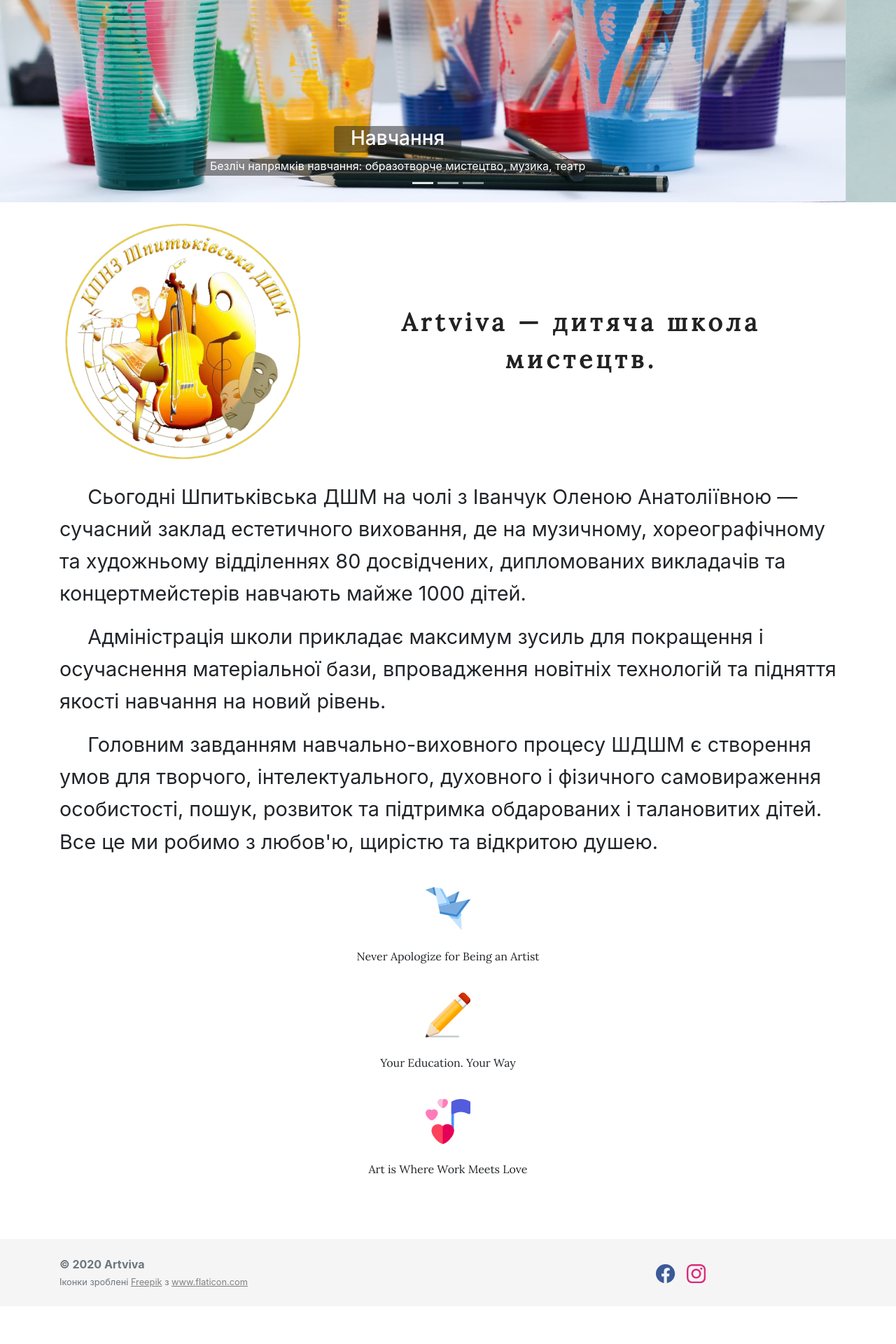
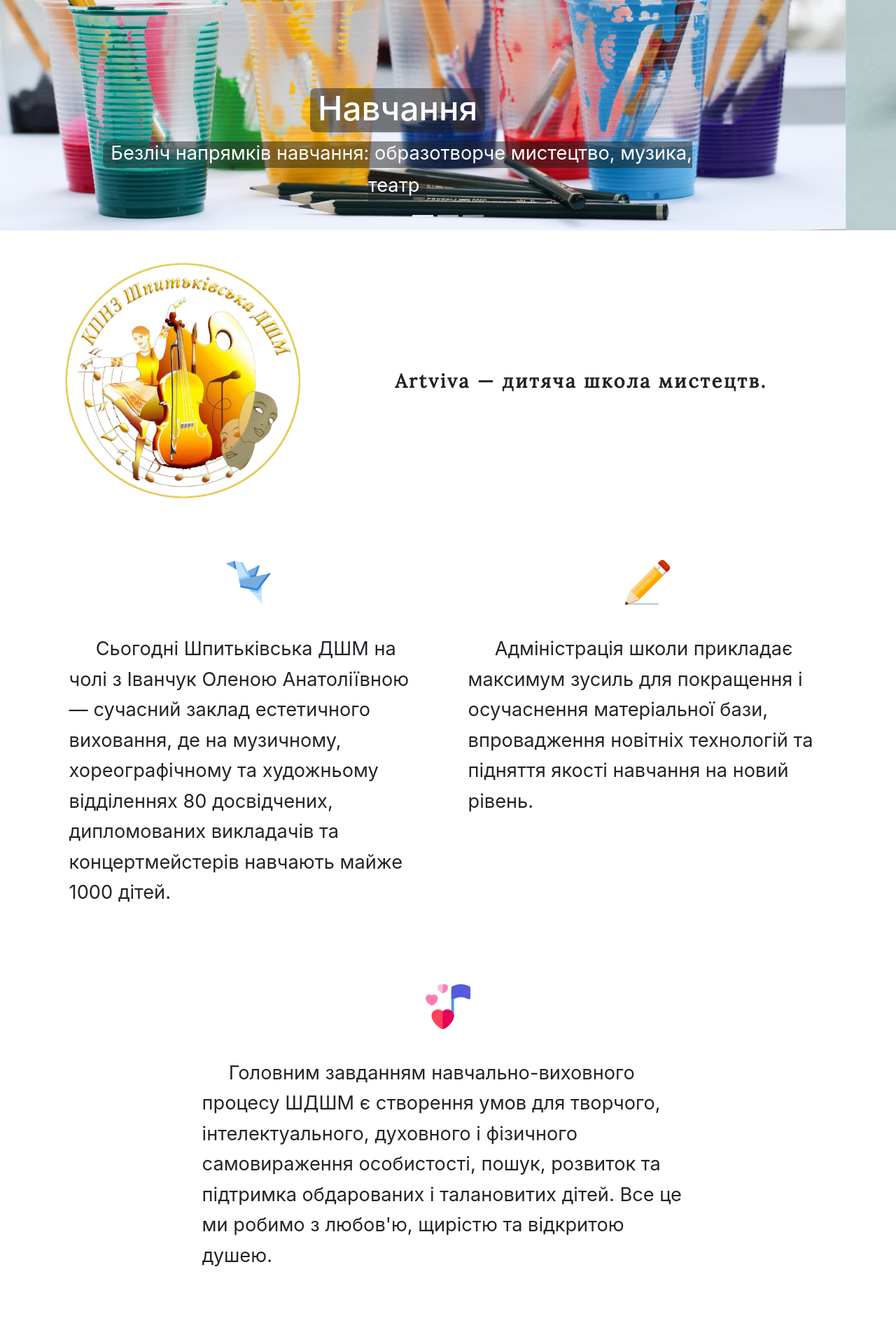
Before and after one commit to Sharlushka/artviva-frontend, a React (Create React App) app: page / in a window 1280 px wide. Shown: the part 620-2540 px from the top of the page at 70% size. Before the commit the page ends 2486 px from the top, so only its background shows below. Built offline with nearby package versions, Linux system fonts and the light colour scheme.

Commit message:
Fix font sizes

```diff
--- a/src/components/AboutView.js
+++ b/src/components/AboutView.js
@@ -38,12 +38,12 @@ const AboutView = () => {
 		<Container>
 			<Row className="d-flex justify-content-center">
 				<Col xs={12}>
-					<h1 className="text-center py-4 alternate-font">
+					<h1 className="text-center py-4 custom-font">
 						Про школу
 					</h1>
 				</Col>
 
-				<Col xs={12} className="about-quote alternate-font">
+				<Col xs={12} className="about-quote custom-font">
 					<p className="text-center">
 						<em>Музика, не згадуючи ні npo що, може сказати все.</em>
 					</p>
--- a/src/components/BlogView.js
+++ b/src/components/BlogView.js
@@ -5,7 +5,7 @@ import { Container, Row, Col } from 'react-bootstrap'
 const BlogView = () => {
 	return (
 		<Container>
-			<h1 className="py-3 text-center alternate-font">Блог</h1>
+			<h1 className="py-3 text-center custom-font">Блог</h1>
 			<Row>
 				<Col>
 					<div className="fb-page d-flex justify-content-center"
--- a/src/components/LoginForm.js
+++ b/src/components/LoginForm.js
@@ -37,7 +37,7 @@ const LoginForm = (props) => {
 
 	return (
 		<>
-			<h3 className="text-center alternate-font py-4">
+			<h3 className="text-center custom-font py-4">
 				Логін
 			</h3>
 			<Form data-cy="loginForm" onSubmit={handleLogin}>
--- a/src/components/MainPage.js
+++ b/src/components/MainPage.js
@@ -36,44 +36,35 @@ const MainPage = () => {
 							Artviva — дитяча школа мистецтв.
 						</strong>
 					</Col>
-					<Col
-						xs={12}
-					>
-						<p className="pt-4 main-page-descr">
+					<Col>
+						<Row className="text-center py-4 justify-content-center">
+							<Col xs={12} sm={6} className="py-4">
+								<OrigamiIcon />
+								<p className="pt-4 px-2 main-page-descr">
 									Сьогодні Шпитьківська ДШМ на чолі з Іванчук Оленою Анатоліївною
 									&mdash; сучасний заклад естетичного виховання, де на музичному,
 									хореографічному та художньому відділеннях 80 досвідчених, дипломованих
 									викладачів та концертмейстерів навчають майже 1000 дітей.
 								</p>
-						<p className="main-page-descr">
+							</Col>
+							<Col xs={12} sm={6} className="py-4">
+								<EditIcon />
+								<p className="pt-4 px-2 main-page-descr">
 									Адміністрація школи прикладає максимум зусиль для покращення
 									і осучаснення матеріальної бази, впровадження новітніх технологій
 									та підняття якості навчання на новий рівень.
 								</p>
-						<p className="main-page-descr">
+							</Col>
+							<Col xs={12} sm={8} className="py-4">
+								<LoveSongIcon />
+								<p className="pt-4 px-2 main-page-descr">
 									Головним завданням навчально-виховного процесу ШДШМ є створення умов
 									для творчого, інтелектуального, духовного і фізичного самовираження
 									особистості, пошук, розвиток та підтримка обдарованих і талановитих
 									дітей. Все це ми робимо з любов&apos;ю, щирістю та відкритою душею.
 								</p>
 							</Col>
-					<Col>
-						<Container>
-							<Row className="text-center py-4">
-								<Col xs={12}>
-									<OrigamiIcon />
-									<p className="py-4 alternate-font">Never Apologize for Being an Artist</p>
-								</Col>
-								<Col xs={12}>
-									<EditIcon />
-									<p className="py-4 alternate-font">Your Education. Your Way</p>
-								</Col>
-								<Col xs={12}>
-									<LoveSongIcon />
-									<p className="py-4 alternate-font">Art is Where Work Meets Love</p>
-								</Col>
 						</Row>
-						</Container>
 					</Col>
 				</Row>
 			</Container>
--- a/src/components/NavigationBar.js
+++ b/src/components/NavigationBar.js
@@ -2,21 +2,20 @@ import React from 'react'
 import { Link } from 'react-router-dom'
 import { connect } from 'react-redux'
 import Logout from './Logout'
-import { Navbar, Nav } from 'react-bootstrap'
+import { Navbar, Nav, Image } from 'react-bootstrap'
 
 const NavigationBar = ({ user }) => {
 	return (
 		<header>
 			<Navbar collapseOnSelect expand="sm" bg="light" variant="light">
-				<Navbar.Brand href="/">
-					<img
+				<Navbar.Brand href="/" className="d-flex align-items-center">
+					<Image
 						alt="Лого"
 						src="img/schoolLogo-transparent.png"
 						width="30"
 						height="30"
-						className="d-inline-block align-top"
 					/>{' '}
-					<span className="alternate-font">Artviva</span>
+					<span className="pl-2 nav-logo-font">Artviva</span>
 				</Navbar.Brand>
 				<Navbar.Toggle aria-controls="responsive-navbar-nav" />
 				<Navbar.Collapse id="responsive-navbar-nav">
--- a/src/css/style.css
+++ b/src/css/style.css
@@ -1,13 +1,12 @@
 @import url("https://fonts.googleapis.com/css?family=Lora&display=swap");
 .custom-font {
   font-family: "Lora", serif;
-  font-size: 1.1em;
-  letter-spacing: 0.15em;
+  letter-spacing: 0.1em;
   text-align: center;
   color: #222222;
 }
 
-.alternate-font {
+.nav-logo-font {
   font-family: "Lora", serif;
 }
 
@@ -16,14 +15,8 @@
   display: inline;
   text-align: center;
   border-radius: 0.25rem;
-  padding: 0 1.5rem 0.25rem 1.5rem;
-  line-height: 2;
-}
-@media screen and (-webkit-min-device-pixel-ratio: 2) and (min-width: 360px) {
-  .carousel-caption h3 {
-    line-height: 1.5;
-    padding: 0 0.3rem;
-  }
+  line-height: 1.7;
+  padding: 0 0.4rem 0.2rem 0.4rem;
 }
 
 .carousel-caption p {
@@ -31,100 +24,18 @@
   display: inline;
   text-align: center;
   border-radius: 0.25rem;
-  padding: 0 1.5rem 0.25rem 1.5rem;
-}
-@media screen and (-webkit-min-device-pixel-ratio: 2) and (min-width: 360px) {
-  .carousel-caption p {
-    line-height: 1.5;
-    padding: 0 0.3rem;
-  }
+  line-height: 1.7;
+  padding: 0 0.4rem 0.2rem 0.4rem;
 }
 
-@media screen and (-webkit-min-device-pixel-ratio: 2) and (min-width: 360px) {
-  .main-title {
-    font-size: 0.9em;
-  }
-}
-@media screen and (-webkit-min-device-pixel-ratio: 2) and (min-width: 768px) {
-  .main-title {
-    font-size: 1.7em;
-  }
-}
-@media screen and (-webkit-min-device-pixel-ratio: 2) and (min-width: 1024px) {
-  .main-title {
-    font-size: 2.6em;
-  }
-}
-@media screen and (max-resolution: 96dpi) and (min-width: 600px) {
-  .main-title {
-    font-size: 1.5em;
-  }
-}
-@media screen and (max-resolution: 96dpi) and (min-width: 1024px) {
-  .main-title {
-    font-size: 2.2em;
-  }
-}
-@media screen and (max-resolution: 96dpi) and (min-width: 1920px) {
-  .main-title {
-    font-size: 2.5em;
-  }
+.carousel-indicators {
+  margin: 0 0 0.3rem 0;
 }
 
 .main-page-descr, .about-text {
   text-indent: 1.4em;
+  text-align: left;
   line-height: 1.6;
-}
-@media screen and (-webkit-min-device-pixel-ratio: 2) and (min-width: 768px) {
-  .main-page-descr, .about-text {
-    font-size: 1.7em;
-  }
-}
-@media screen and (-webkit-min-device-pixel-ratio: 2) and (min-width: 1920px) {
-  .main-page-descr, .about-text {
-    font-size: 1.9em;
-  }
-}
-@media screen and (max-resolution: 96dpi) and (min-width: 600px) {
-  .main-page-descr, .about-text {
-    font-size: 1.3em;
-  }
-}
-@media screen and (max-resolution: 96dpi) and (min-width: 1024px) {
-  .main-page-descr, .about-text {
-    font-size: 1.8em;
-  }
-}
-@media screen and (max-resolution: 96dpi) and (min-width: 1920px) {
-  .main-page-descr, .about-text {
-    font-size: 2.3em;
-  }
-}
-
-@media screen and (-webkit-min-device-pixel-ratio: 2) and (min-width: 1024px) {
-  .about-quote {
-    font-size: 1.5em;
-  }
-}
-@media screen and (-webkit-min-device-pixel-ratio: 2) and (min-width: 1920px) {
-  .about-quote {
-    font-size: 1.8em;
-  }
-}
-@media screen and (max-resolution: 96dpi) and (min-width: 600px) {
-  .about-quote {
-    font-size: 1.3em;
-  }
-}
-@media screen and (max-resolution: 96dpi) and (min-width: 1024px) {
-  .about-quote {
-    font-size: 1.6em;
-  }
-}
-@media screen and (max-resolution: 96dpi) and (min-width: 1920px) {
-  .about-quote {
-    font-size: 2.3em;
-  }
 }
 
 div.ERROR {
@@ -183,5 +94,30 @@ code {
 html {
   scroll-behavior: smooth;
 }
+@media screen and (-webkit-min-device-pixel-ratio: 2) and (min-width: 768px) {
+  html {
+    font-size: 120%;
+  }
+}
+@media screen and (-webkit-min-device-pixel-ratio: 2) and (min-width: 1024px) {
+  html {
+    font-size: 170%;
+  }
+}
+@media screen and (max-resolution: 96dpi) and (min-width: 800px) {
+  html {
+    font-size: 115%;
+  }
+}
+@media screen and (max-resolution: 96dpi) and (min-width: 1024px) {
+  html {
+    font-size: 170%;
+  }
+}
+@media screen and (max-resolution: 96dpi) and (min-width: 1920px) {
+  html {
+    font-size: 220%;
+  }
+}
 
 /*# sourceMappingURL=style.css.map */
--- a/src/sass/_fonts.sass
+++ b/src/sass/_fonts.sass
@@ -2,10 +2,9 @@
 
 .custom-font
 	font-family: 'Lora', serif
-	font-size: 1.1em
-	letter-spacing: .15em
+	letter-spacing: .1em
 	text-align: center
 	color: #222222
 
-.alternate-font
+.nav-logo-font
 	font-family: 'Lora', serif
--- a/src/sass/_mixins.sass
+++ b/src/sass/_mixins.sass
@@ -4,9 +4,8 @@
 	display: inline
 	text-align: center
 	border-radius: .25rem
-	+handheld(2, 360px)
-		line-height: 1.5
-		padding: 0 .3rem
+	line-height: 1.7
+	padding: 0 .4rem .2rem .4rem
 
 // desktop
 =desktop($args...)
--- a/src/sass/_text.sass
+++ b/src/sass/_text.sass
@@ -2,50 +2,14 @@
 
 .carousel-caption h3
 	+carouselText()
-	padding: 0 1.5rem .25rem 1.5rem
-	line-height: 2
 
 .carousel-caption p
 	+carouselText()
-	padding: 0 1.5rem .25rem 1.5rem
 
-// wtf? use font size percentage on html
-.main-title
-	+handheld(2, 360px)
-		font-size: .9em
-	+handheld(2, 768px)
-		font-size: 1.7em
-	+handheld(2, 1024px)
-		font-size: 2.6em
-	+desktop(96dpi, 600px)
-		font-size: 1.5em
-	+desktop(96dpi, 1024px)
-		font-size: 2.2em
-	+desktop(96dpi, 1920px)
-		font-size: 2.5em
+.carousel-indicators
+	margin: 0 0 .3rem 0
 
 .main-page-descr, .about-text
 	text-indent: 1.4em
+	text-align: left
 	line-height: 1.6
-	+handheld(2, 768px)
-		font-size: 1.7em
-	+handheld(2, 1920px)
-		font-size: 1.9em
-	+desktop(96dpi, 600px)
-		font-size: 1.3em
-	+desktop(96dpi, 1024px)
-		font-size: 1.8em
-	+desktop(96dpi, 1920px)
-		font-size: 2.3em
-
-.about-quote
-	+handheld(2, 1024px)
-		font-size: 1.5em
-	+handheld(2, 1920px)
-		font-size: 1.8em
-	+desktop(96dpi, 600px)
-		font-size: 1.3em
-	+desktop(96dpi, 1024px)
-		font-size: 1.6em
-	+desktop(96dpi, 1920px)
-		font-size: 2.3em
```
Also changed, not shown: src/sass/style.sass (+10 -2 lines), 1 other file (tests, documents, lock files or other folders). Lines whose indentation alone changed are shown as unchanged.
